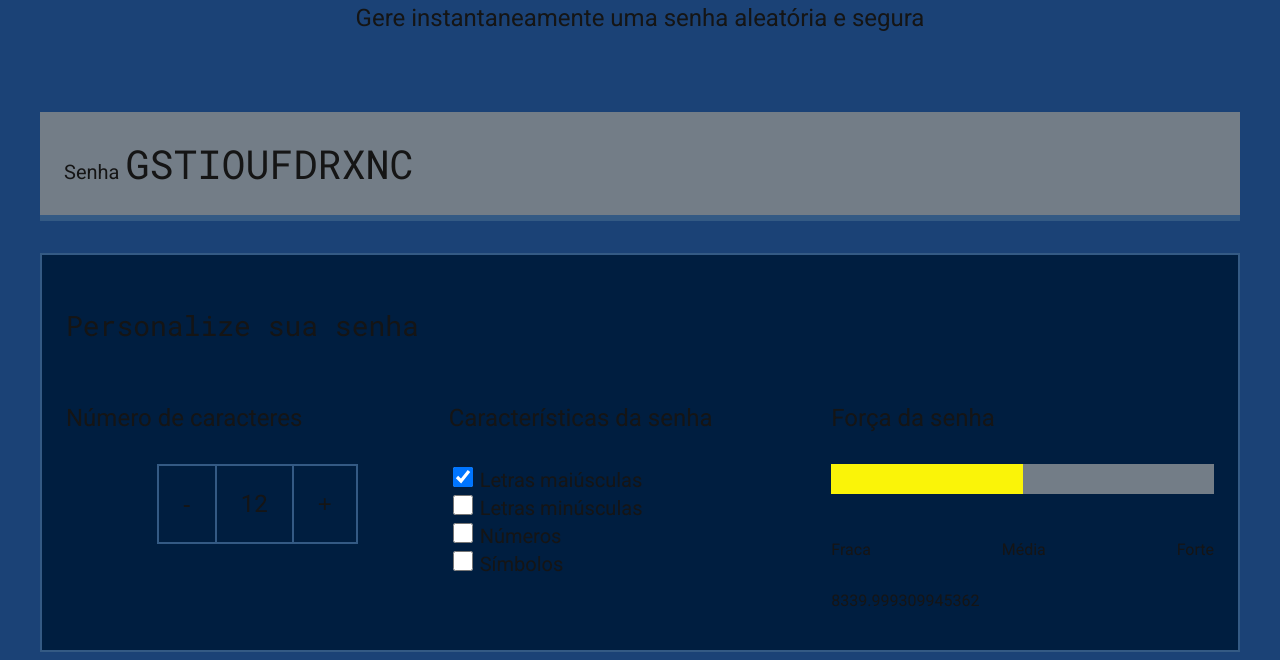
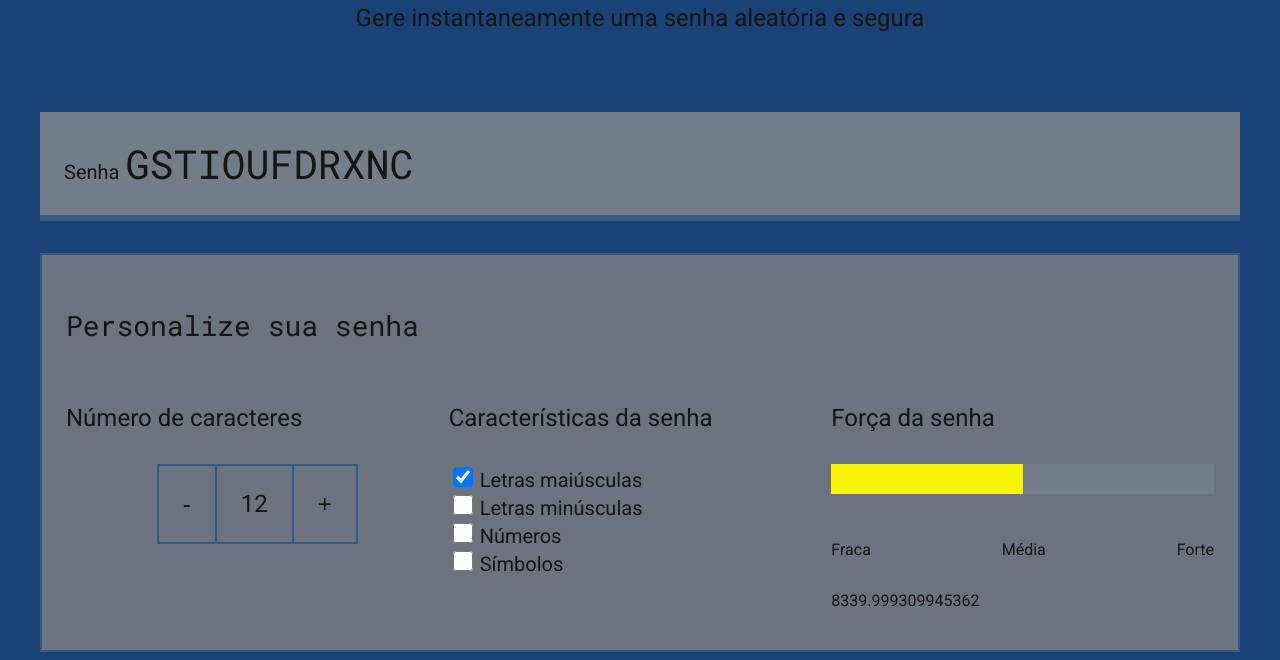
Before and after one commit to PRISCIlAAPARECIDA/geradorsenhapri, a plain HTML site: page index.html in a window 1280 px wide. Shown: the part 191-851 px from the top of the page. Drawn offline with Linux system fonts and the light colour scheme.

Commit message:
bbjbnjjnj,n

```diff
--- a/style.css
+++ b/style.css
@@ -4,7 +4,7 @@
     --branco: rgb(21, 21, 21);
     --cor-de-fundo: #1b4276;
     --fundo-senha: #737d87;
-    --fundo-texto: #001E40;
+    --fundo-texto: #6b747e;
     --borda: #345a84;
     --roboto: 'Roboto', sans-serif;
     --roboto-mono: 'Roboto Mono', monospace;
```
